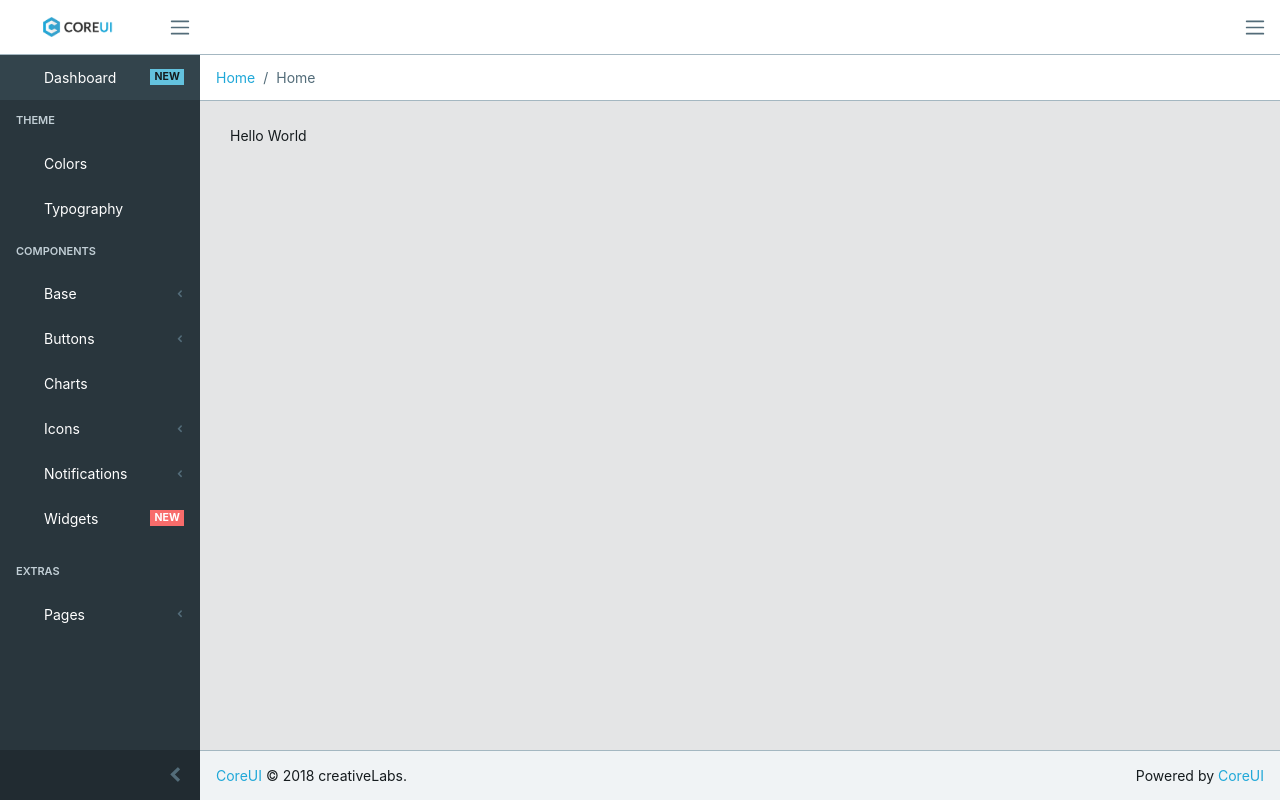
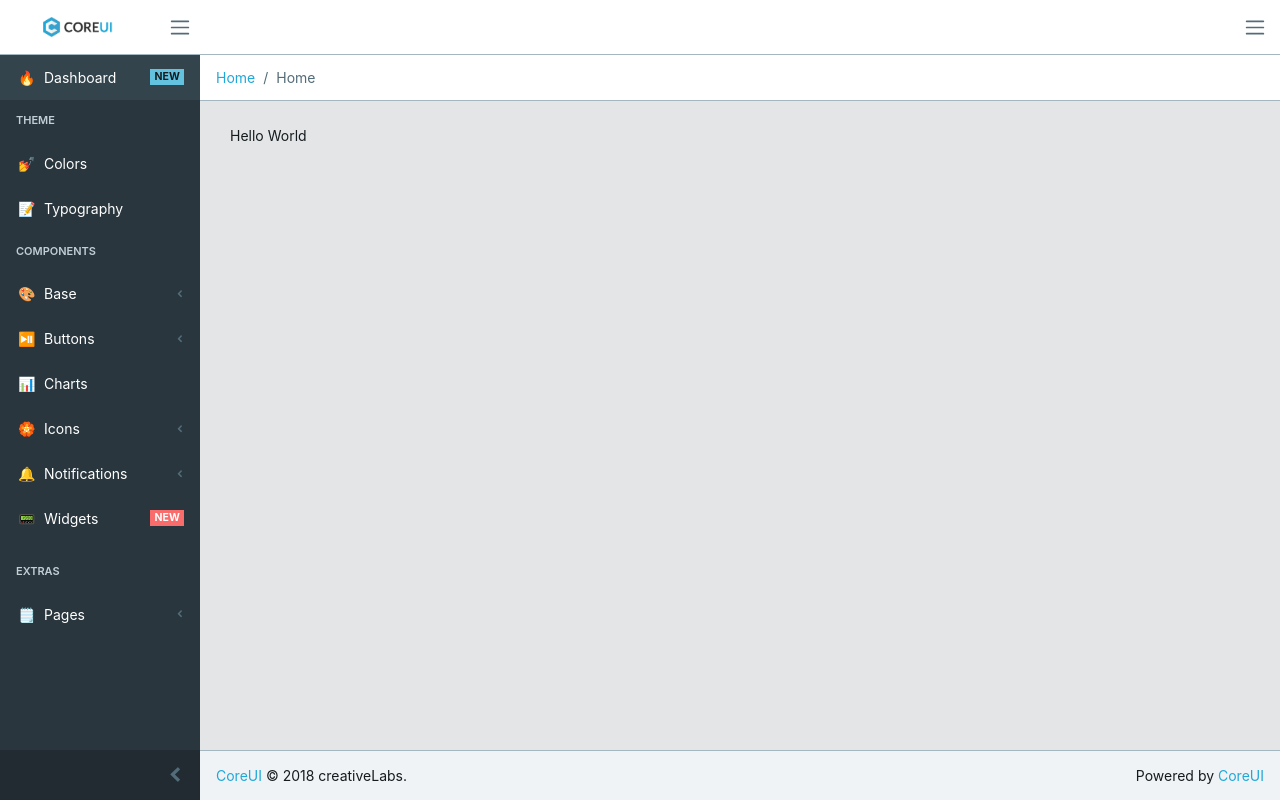
Before and after one commit to pupudu/core-ui-v1, a React (Create React App) app: page /#/dashboard in a window 1280 px wide. Built offline with nearby package versions, Linux system fonts and the light colour scheme.

Commit message:
Use emoji instead of font icons

```diff
--- a/src/Layout/Sidebar/Sidebar.js
+++ b/src/Layout/Sidebar/Sidebar.js
@@ -8,216 +8,201 @@ const items = [
   {
     name: 'Dashboard',
     url: '/dashboard',
-    icon: 'icon-speedometer',
+    icon: '🔥',
     badge: {
       variant: 'info',
       text: 'NEW'
     }
   },
   {
-    title: true,
-    name: 'Theme'
+    title: 'Theme'
   },
   {
     name: 'Colors',
     url: '/theme/colors',
-    icon: 'icon-drop'
+    icon: '💅'
   },
   {
     name: 'Typography',
     url: '/theme/typography',
-    icon: 'icon-pencil'
+    icon: '📝'
   },
   {
-    title: true,
-    name: 'Components'
+    title: 'Components'
   },
   {
     name: 'Base',
     url: '/base',
-    icon: 'icon-puzzle',
+    icon: '🎨',
     children: [
       {
         name: 'Breadcrumbs',
         url: '/base/breadcrumbs',
-        icon: 'icon-puzzle',
+        icon: '📦',
         children: [
           {
             name: 'Breadcrumbs',
             url: '/base/breadcrumbs/ta',
-            icon: 'icon-puzzle'
+            icon: '🍞'
           }
         ]
       },
       {
         name: 'Cards',
         url: '/base/cards',
-        icon: 'icon-puzzle'
+        icon: '🎨'
       },
       {
         name: 'Carousels',
         url: '/base/carousels',
-        icon: 'icon-puzzle'
+        icon: '🎨'
       },
       {
         name: 'Collapses',
         url: '/base/collapses',
-        icon: 'icon-puzzle'
+        icon: '🎨'
       },
       {
         name: 'Dropdowns',
         url: '/base/dropdowns',
-        icon: 'icon-puzzle'
+        icon: '🎨'
       },
       {
         name: 'Forms',
         url: '/base/forms',
-        icon: 'icon-puzzle'
+        icon: '🎨'
       },
       {
         name: 'Jumbotrons',
         url: '/base/jumbotrons',
-        icon: 'icon-puzzle'
+        icon: '🎨'
       },
       {
         name: 'List groups',
         url: '/base/list-groups',
-        icon: 'icon-puzzle'
+        icon: '🎨'
       },
       {
         name: 'Navs',
         url: '/base/navs',
-        icon: 'icon-puzzle'
+        icon: '🎨'
       },
       {
         name: 'Paginations',
         url: '/base/paginations',
-        icon: 'icon-puzzle'
+        icon: '🎨'
       },
       {
         name: 'Popovers',
         url: '/base/popovers',
-        icon: 'icon-puzzle'
+        icon: '🎨'
       },
       {
         name: 'Progress Bar',
         url: '/base/progress-bar',
-        icon: 'icon-puzzle'
+        icon: '🎨'
       },
       {
         name: 'Switches',
         url: '/base/switches',
-        icon: 'icon-puzzle'
+        icon: '🎨'
       },
       {
         name: 'Tables',
         url: '/base/tables',
-        icon: 'icon-puzzle'
+        icon: '🎨'
       },
       {
         name: 'Tabs',
         url: '/base/tabs',
-        icon: 'icon-puzzle'
+        icon: '🎨'
       },
       {
         name: 'Tooltips',
         url: '/base/tooltips',
-        icon: 'icon-puzzle'
+        icon: '🎨'
       }
     ]
   },
   {
     name: 'Buttons',
     url: '/buttons',
-    icon: 'icon-cursor',
+    icon: '⏯',
     children: [
       {
         name: 'Buttons',
         url: '/buttons/buttons',
-        icon: 'icon-cursor'
+        icon: '▶️'
       },
       {
         name: 'Button dropdowns',
         url: '/buttons/button-dropdowns',
-        icon: 'icon-cursor'
+        icon: '⬇️'
       },
       {
         name: 'Button groups',
         url: '/buttons/button-groups',
-        icon: 'icon-cursor'
+        icon: '⏯'
       },
       {
         name: 'Social Buttons',
         url: '/buttons/social-buttons',
-        icon: 'icon-cursor'
+        icon: '🚻'
       }
     ]
   },
   {
     name: 'Charts',
     url: '/charts',
-    icon: 'icon-pie-chart'
+    icon: '📊'
   },
   {
     name: 'Icons',
     url: '/icons',
-    icon: 'icon-star',
+    icon: '🏵',
     children: [
       {
         name: 'Flags',
         url: '/icons/flags',
-        icon: 'icon-star',
+        icon: '🇱🇰',
         badge: {
           variant: 'success',
           text: 'NEW'
         }
       },
       {
-        name: 'Font Awesome',
-        url: '/icons/font-awesome',
-        icon: 'icon-star',
-        badge: {
-          variant: 'secondary',
-          text: '4.7'
-        }
-      },
-      {
         name: 'Simple Line Icons',
         url: '/icons/simple-line-icons',
-        icon: 'icon-star'
+        icon: '♣️'
       }
     ]
   },
   {
     name: 'Notifications',
     url: '/notifications',
-    icon: 'icon-bell',
+    icon: '🔔',
     children: [
       {
         name: 'Alerts',
         url: '/notifications/alerts',
-        icon: 'icon-bell'
+        icon: '📢'
       },
       {
         name: 'Badges',
         url: '/notifications/badges',
-        icon: 'icon-bell'
+        icon: '🛡'
       },
       {
         name: 'Modals',
         url: '/notifications/modals',
-        icon: 'icon-bell',
-        label: {
-          variant: 'info',
-          class: 'ta'
-        }
+        icon: '🗯'
       }
     ]
   },
   {
     name: 'Widgets',
     url: '/widgets',
-    icon: 'icon-calculator',
+    icon: '📟',
     badge: {
       variant: 'danger',
       text: 'NEW'
@@ -227,37 +212,40 @@ const items = [
     divider: true
   },
   {
-    title: true,
-    name: 'Extras'
+    title: 'Extras'
   },
   {
     name: 'Pages',
     url: '/pages',
-    icon: 'icon-star',
+    icon: '🗒',
     children: [
       {
         name: 'Login',
         url: '/login',
-        icon: 'icon-star'
+        icon: '🔐'
       },
       {
         name: 'Register',
         url: '/register',
-        icon: 'icon-star'
+        icon: '🔏'
       },
       {
         name: 'Error 404',
         url: '/404',
-        icon: 'icon-star'
+        icon: '🤷'
       },
       {
         name: 'Error 500',
         url: '/500',
-        icon: 'icon-star'
+        icon: '🤦'
       }
     ]
   }
 ];
+
+const Icon = props => {
+  return <i style={{ fontStyle: 'normal' }}>{props.children}</i>;
+};
 
 const handleClick = e => {
   e.preventDefault();
@@ -284,7 +272,7 @@ const NavDropdown = props => {
         href="http://ta"
         onClick={handleClick}
       >
-        <i className={props.icon} />
+        <Icon>{props.icon}</Icon>
         {props.name}
       </a>
       <ul className="nav-dropdown-items">{navList(props.children)}</ul>
@@ -296,20 +284,19 @@ const NavWithRo = withRouter(NavDropdown);
 
 const NavLinkItem = item => {
   const { variant, icon, badge, url, name } = item;
-  const classes = {
-    item: classNames(item.class),
-    link: classNames('nav-link', variant ? `nav-link-${variant}` : ''),
-    icon: classNames(icon)
-  };
+  const linkClass = classNames(
+    'nav-link',
+    variant ? `nav-link-${variant}` : ''
+  );
   return (
-    <NavItem className={classes.item}>
+    <NavItem>
       <NavLink
         to={url || ''}
-        className={classes.link}
+        className={linkClass}
         activeClassName="active"
         onClick={hideMobile}
       >
-        <i className={classes.icon} />
+        <Icon>{icon}</Icon>
         {name}
         {badge && <Badge color={badge.variant}>{badge.text}</Badge>}
       </NavLink>
@@ -320,7 +307,7 @@ const NavLinkItem = item => {
 const navList = items => {
   return items.map(item => {
     return item.title ? (
-      <li className="nav-title">{item.name}</li>
+      <li className="nav-title">{item.title}</li>
     ) : item.divider ? (
       <li className="divider" />
     ) : item.children ? (
```
